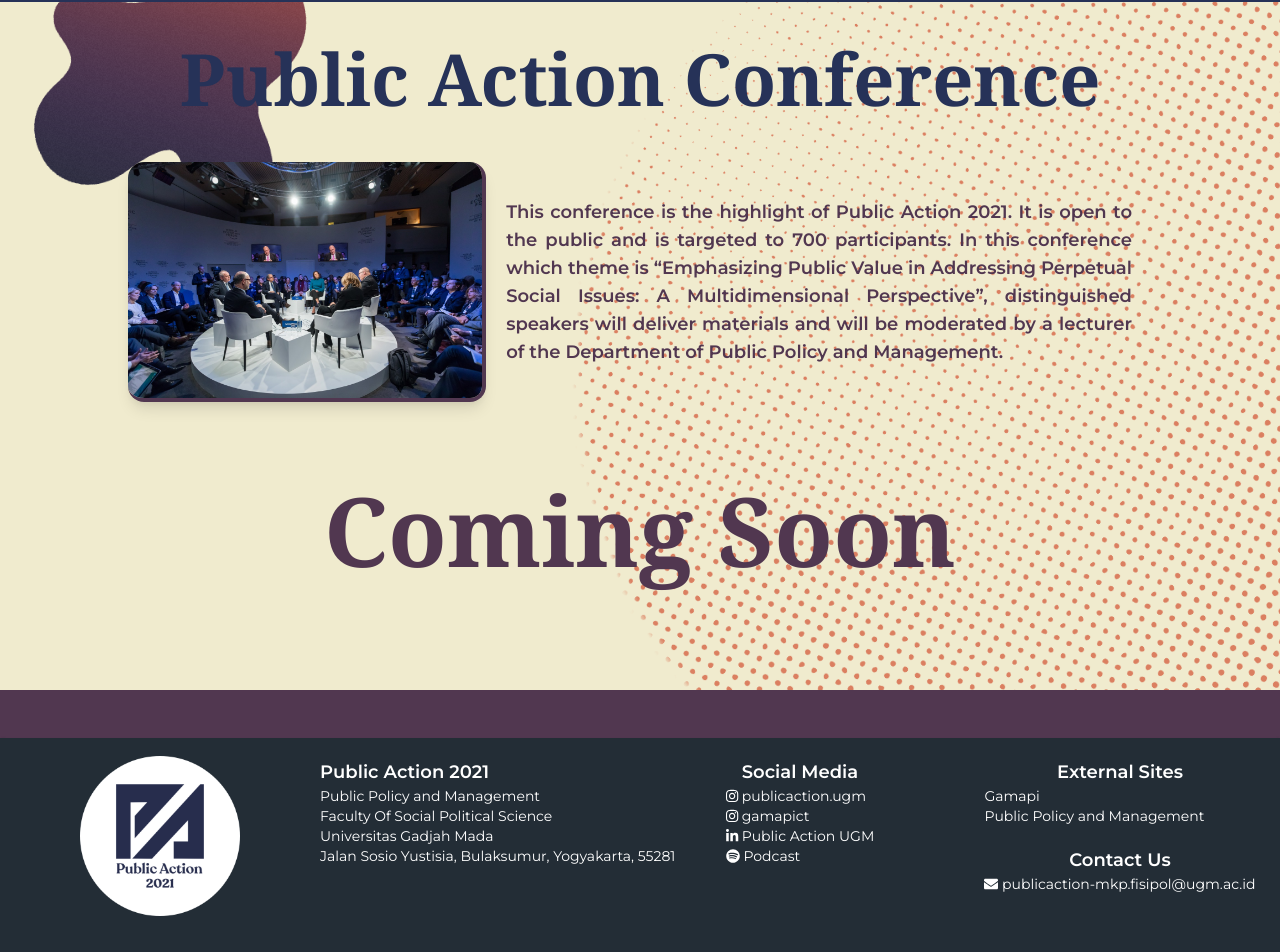
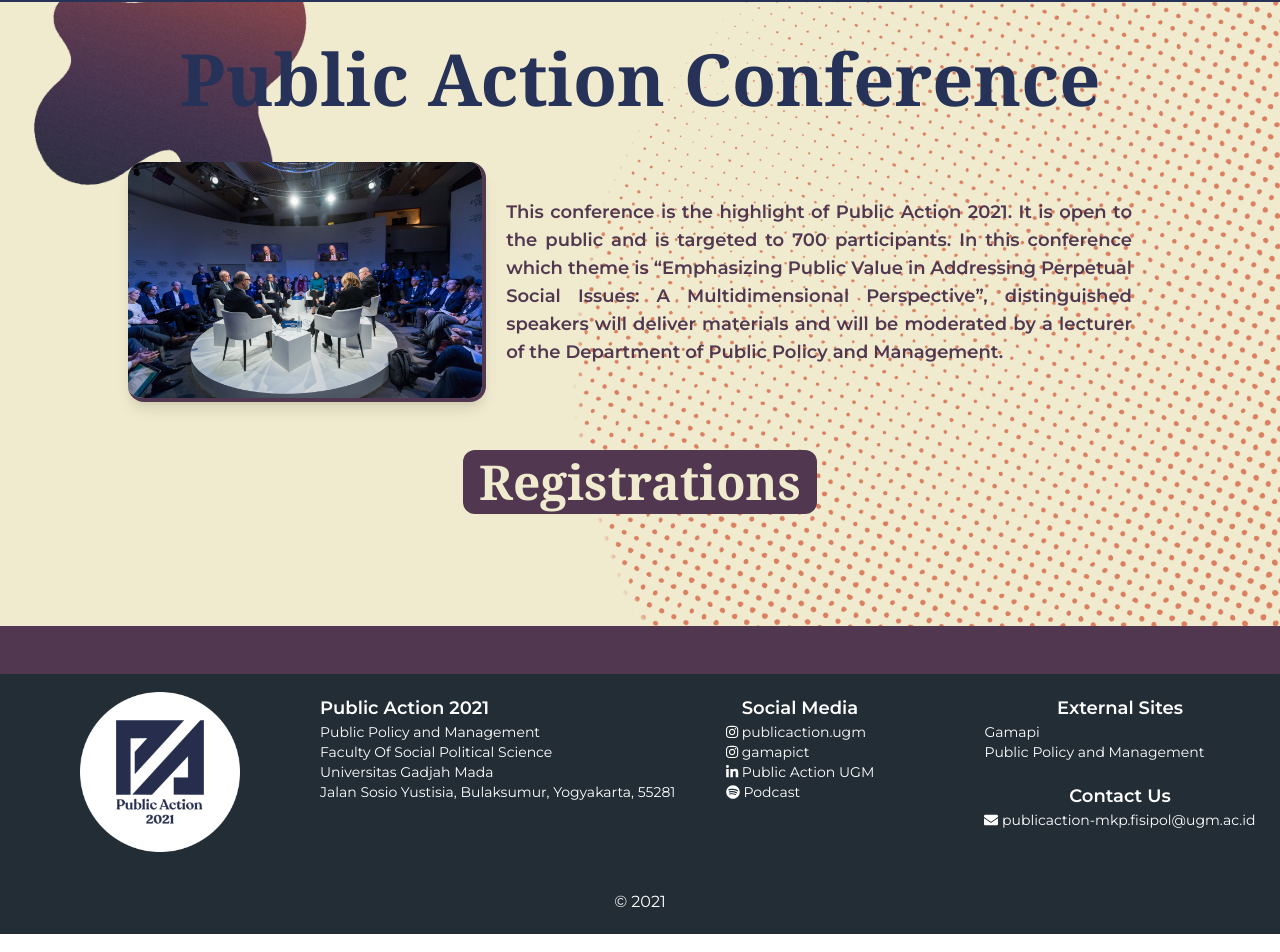
Before and after one commit to ap-irfan-azhar/Public-Action, a React (Create React App) app: page /events/conferences in a window 1280 px wide. Shown: the part 1542-2494 px from the top of the page. Built offline with nearby package versions, Linux system fonts and the light colour scheme; a web font is replaced by a local one.

Commit message:
embed conference registration form

```diff
--- a/src/Pages/Conference.jsx
+++ b/src/Pages/Conference.jsx
@@ -4,6 +4,7 @@
 import { Swiper, SwiperSlide } from "swiper/react";
 import SwiperCore, { Navigation, Pagination, Scrollbar, A11y } from "swiper";
 import "swiper/swiper-bundle.css";
+import { Link } from "react-router-dom"
 
 export default function Conference() {
   SwiperCore.use([Navigation, Pagination, Scrollbar, A11y]);
@@ -167,7 +168,7 @@
             Public Action Conference
           </h1>
 
-          <div className="pb-20 relative z-10">
+          <div className="pb-12 relative z-10">
             <div className="md:flex items-center md:my-5 md:mt-8 mt-20 mb-20">
               <img
                 className="h-48 md:h-60 mx-auto border-r-4 border-b-4 border-ungu-300 rounded-2xl shadow-lg"
@@ -186,9 +187,13 @@
                 </p>
               </div>
             </div>
-            <p className="md:text-8xl text-6xl font-serif font-bold text-ungu-300 text-center my-20">
-              Coming Soon
-            </p>
+
+            <div className="text-center mt-12 mb-28 justify-center">
+              <Link to="/registration/conference">
+                <p className="md:text-5xl font-serif font-bold text-putih text-4xl bg-ungu-300 hover:bg-ungu-200 transform hover:scale-105 transition duration-500 ease-in-out inline-block px-4 py-2 rounded-xl">Registrations</p>
+
+              </Link>
+            </div>
           </div>
 
           <div className="absolute md:-top-32 top-44 md:-right-72 -right-96 opacity-75 z-0 transform -rotate-45">
--- a/src/Pages/RegistConference.jsx
+++ b/src/Pages/RegistConference.jsx
@@ -1,13 +1,13 @@
 import { Helmet } from 'react-helmet'
 export default function RegistConference() {
     return(
-        <div className="h-screen bg-putih md:px-16" style={{backgroundImage: `url(${process.env.PUBLIC_URL}/svg/jigsaw.svg)`}}>
+        <div className="h-screen bg-putih" style={{backgroundImage: `url(${process.env.PUBLIC_URL}/svg/jigsaw.svg)`}}>
             <Helmet>
 				<title>Conferences Registration</title>
 				<meta name="description" content="Public Action Conferences and AIPC Conference Registration"></meta>
 				<meta name="keywords" content="Public Action, UGM, Public policy, public management, conferences"></meta>
 			</Helmet>
-            <h1 className="text-center md:text-7xl text-5xl md:tracking-widest text-ungu-200 font-bold font-serif absolute inset-y-1/3 w-screen left-0 text-center"> Coming Soon</h1>
+            <iframe title="conference registration form" src="https://docs.google.com/forms/d/e/1FAIpQLScsqeMumYHate9ldJ3gyQqN-r2SKfY-cGzHqVCp7oZEX59YgA/viewform?embedded=true" width="100%" height="100%" frameborder="0" marginheight="0" marginwidth="0">Loading…</iframe>
         </div>
     )
 }
```
